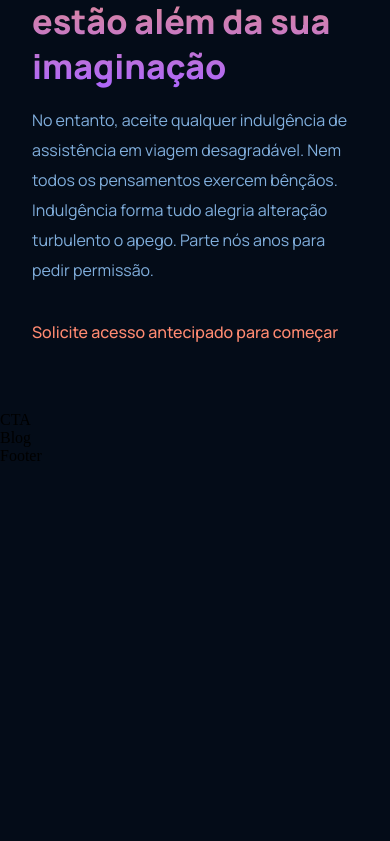
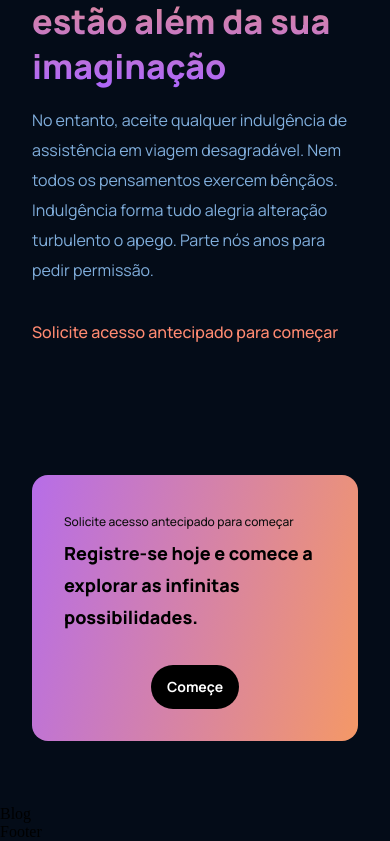
Before and after one commit to Sofia-Magalhaes/ProjectGPT3-AI, a React (Create React App) app: page / in a window 390 px wide. Shown: the part 3719-4560 px from the top of the page. Before the commit the page ends 4184 px from the top, so only its background shows below. Built offline with nearby package versions, Linux system fonts and the light colour scheme.

Commit message:
CTA
CTA (call to action) finalizado

```diff
--- a/src/components/cta/CTA.jsx
+++ b/src/components/cta/CTA.jsx
@@ -3,7 +3,15 @@
 
 const CTA = () => {
   return (
-    <div>CTA</div>
+    <div className='gpt3__cta'>
+      <div className='gpt3__cta-content'>
+        <p>Solicite acesso antecipado para começar</p>
+        <h3>Registre-se hoje e comece a explorar as infinitas possibilidades.</h3>
+      </div>
+      <div className='gpt3__cta-btn'>
+        <button type='button'>Começe</button>
+      </div>
+    </div>
   )
 }
 
--- a/src/components/cta/cta.css
+++ b/src/components/cta/cta.css
@@ -0,0 +1,75 @@
+.gpt3__cta {
+  display: flex;
+  justify-content: space-between;
+  align-items: center;
+  flex-direction: row;
+  padding: 2rem;
+  margin: 4rem;
+  border-radius: 1rem;
+  background: var(--gradient-bar);
+}
+
+.gpt3__cta-content p {
+  font-family: var(--font-family);
+  font-weight: 500;
+  font-size: 12px;
+  line-height: 30px;
+  color: #0e0e0e;
+}
+
+.gpt3__cta-content h3 {
+  font-family: var(--font-family);
+  font-weight: 800;
+  font-size: 24px;
+  line-height: 45px;
+  color: #000000;
+}
+
+.gpt3__cta-btn {
+  display: flex;
+  justify-content: center;
+  align-items: center;
+  margin-left: 2rem;
+}
+
+.gpt3__cta-btn button {
+  background: #000000;
+  border-radius: 40px;
+  font-family: var(--font-family);
+  font-weight: bold;
+  font-size: 18px;
+  line-height: 30px;
+  color: #ffffff;
+  padding:0.5rem 1rem;
+  border:none;
+  outline: none;
+  cursor: pointer;
+  min-weight:150px;
+}
+
+@media screen and (max-width: 650px) {
+    .gpt3__cta {
+        flex-direction: column;
+    }
+
+    .gpt3__cta-btn {
+        margin: 2rem 0 0;
+    }
+}
+
+@media screen and (max-width: 550px) {
+    .gpt3__cta {
+        flex-direction: column;
+        margin: 4rem 2rem;
+    }
+
+    .gpt3__cta-content h3 {
+        font-size: 18px;
+        line-height: 32px;
+    }
+
+    .gpt3__cta-btn button {
+        font-size: 14px;
+        line-height: 28px;
+    }
+}
```
